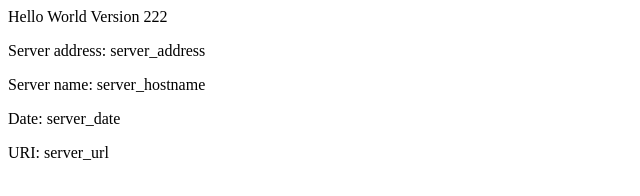
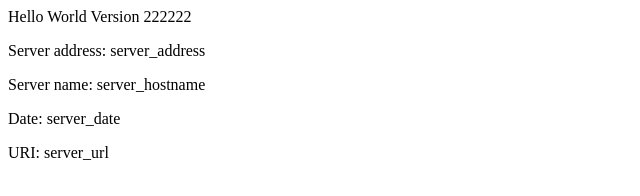
Before and after one commit to dsungk/eks-example, a plain HTML site: page src/index.html in a window 1280 px wide. Shown: the full height of the page, 0-640 px from the left. Drawn offline with Linux system fonts and the light colour scheme.

Commit message:
v2 Updating home page22

```diff
--- a/src/index.html
+++ b/src/index.html
@@ -2,7 +2,7 @@
 <title>Hello World Version 2</title>
 </head>
 <div class="info">
-<h>Hello World Version 222</h>
+<h>Hello World Version 222222</h>
 <p><span>Server&nbsp;address:</span> <span>server_address</span></p>
 <p><span>Server&nbsp;name:</span> <span>server_hostname</span></p>
 <p class="smaller"><span>Date:</span> <span>server_date</span></p>
```
